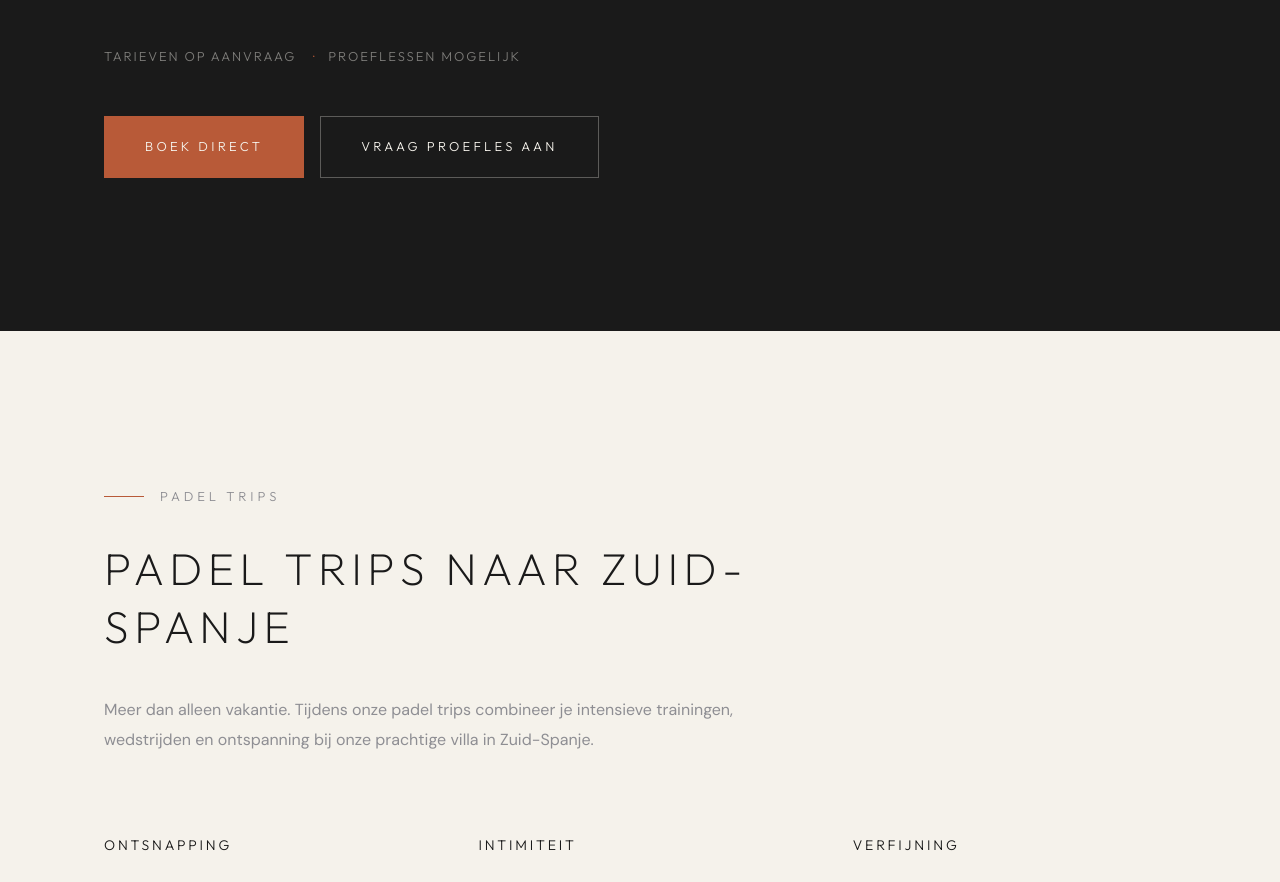
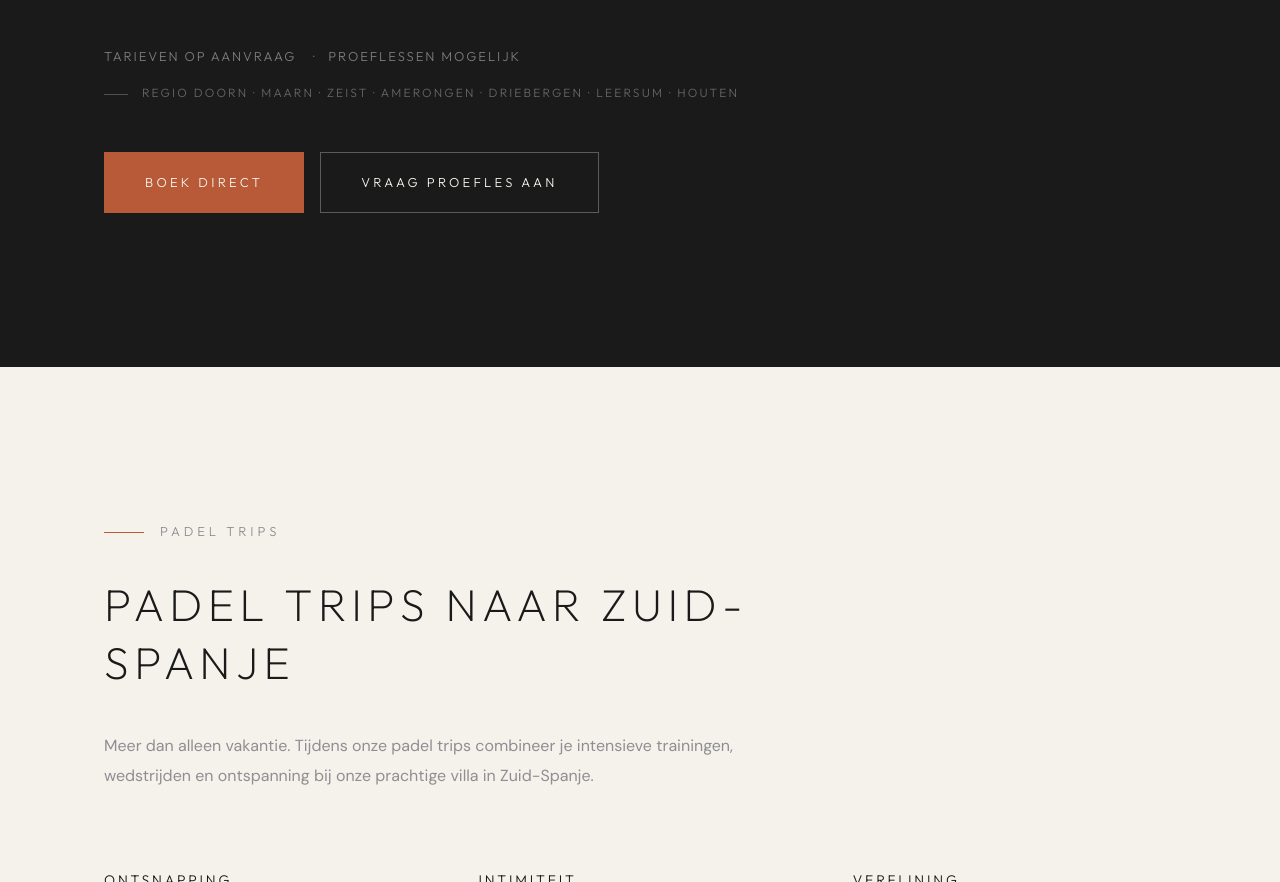
Before and after one commit to thijsjochems/ruben-jansma, a plain HTML site: page index.html in a window 1280 px wide. Shown: the part 1596-2478 px from the top of the page. Drawn offline with Linux system fonts and the light colour scheme.

Commit message:
Padel Training: regio Utrechtse Heuvelrug toevoegen (Doorn, Maarn, Zeist, Amerongen, Driebergen, Leersum, Houten)
Co-Authored-By: Claude Opus 4.7 (1M context) <noreply@anthropic.com>

```diff
--- a/index.html
+++ b/index.html
@@ -4,7 +4,7 @@
   <meta charset="UTF-8">
   <meta name="viewport" content="width=device-width, initial-scale=1.0">
   <title>Padel Escape — Padel training in Nederland &amp; Padel trips naar Spanje</title>
-  <meta name="description" content="Padel Escape van Ruben Jansma: persoonlijke padeltraining in Nederland en luxe padel trips naar Zuid-Spanje. Voor beginners, gevorderden en competitiespelers. Ook kidslessen en bedrijfsclinics.">
+  <meta name="description" content="Padel Escape van Ruben Jansma: persoonlijke padeltraining in de omgeving Doorn, Zeist, Driebergen en Houten (Utrechtse Heuvelrug), plus luxe padel trips naar Zuid-Spanje. Voor beginners, gevorderden en competitiespelers. Ook kidslessen en bedrijfsclinics.">
   <link rel="preconnect" href="https://fonts.googleapis.com">
   <link rel="preconnect" href="https://fonts.gstatic.com" crossorigin>
   <link href="https://fonts.googleapis.com/css2?family=Outfit:wght@200;300;400;500&family=DM+Sans:ital,wght@0,400;0,500;1,400&display=swap" rel="stylesheet">
@@ -341,6 +341,24 @@
       content: '·';
       margin: 0 12px;
       color: var(--accent);
+    }
+    .training-locations {
+      margin-top: 14px;
+      font-family: var(--font-heading);
+      font-weight: 300;
+      font-size: 0.75rem;
+      letter-spacing: 0.18em;
+      text-transform: uppercase;
+      color: rgba(245, 242, 235, 0.35);
+    }
+    .training-locations::before {
+      content: '';
+      display: inline-block;
+      width: 24px;
+      height: 1px;
+      background: rgba(245, 242, 235, 0.25);
+      margin-right: 14px;
+      vertical-align: middle;
     }
 
     /* ── Trips ── */
@@ -808,6 +826,7 @@
         <span>Tarieven op aanvraag</span>
         <span>Proeflessen mogelijk</span>
       </div>
+      <div class="training-locations reveal reveal-delay-2">Regio Doorn · Maarn · Zeist · Amerongen · Driebergen · Leersum · Houten</div>
       <div class="cta-group reveal reveal-delay-3">
         <a href="#contact" class="btn btn-primary">Boek direct</a>
         <a href="#contact" class="btn btn-secondary-dark">Vraag proefles aan</a>
```
